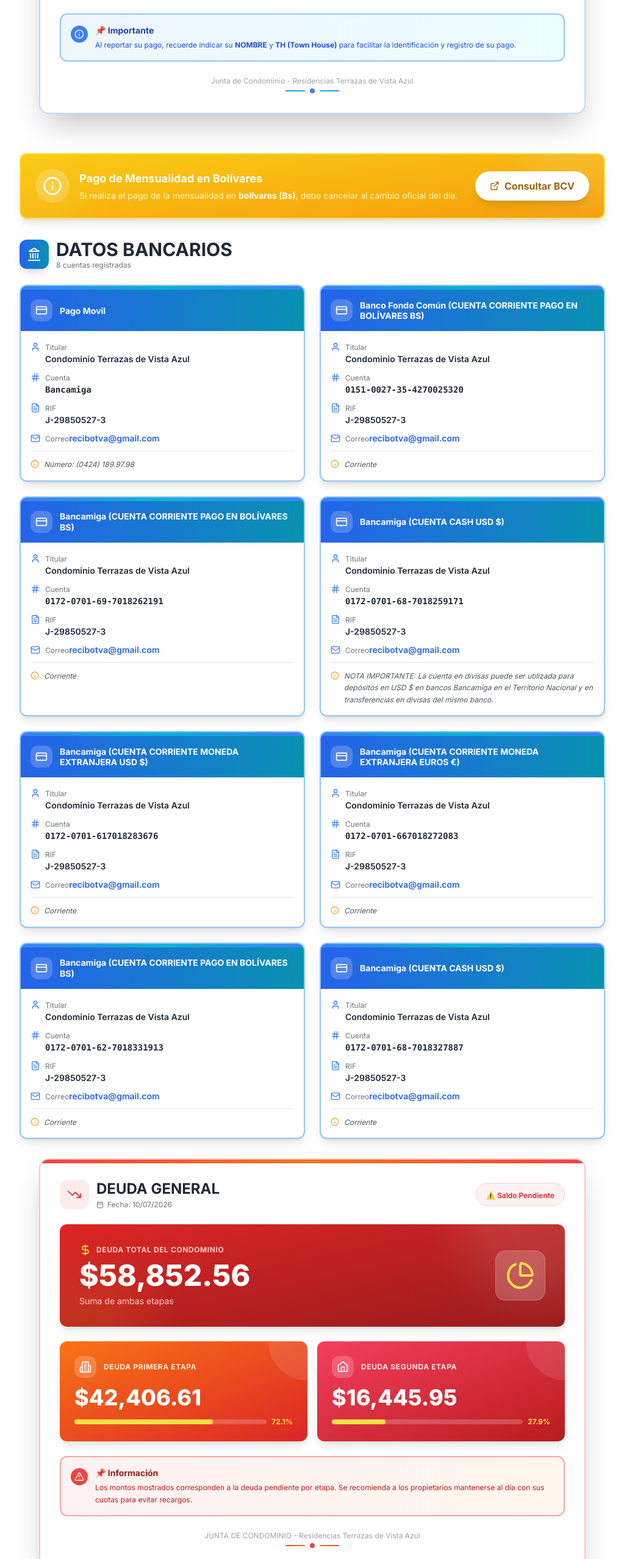
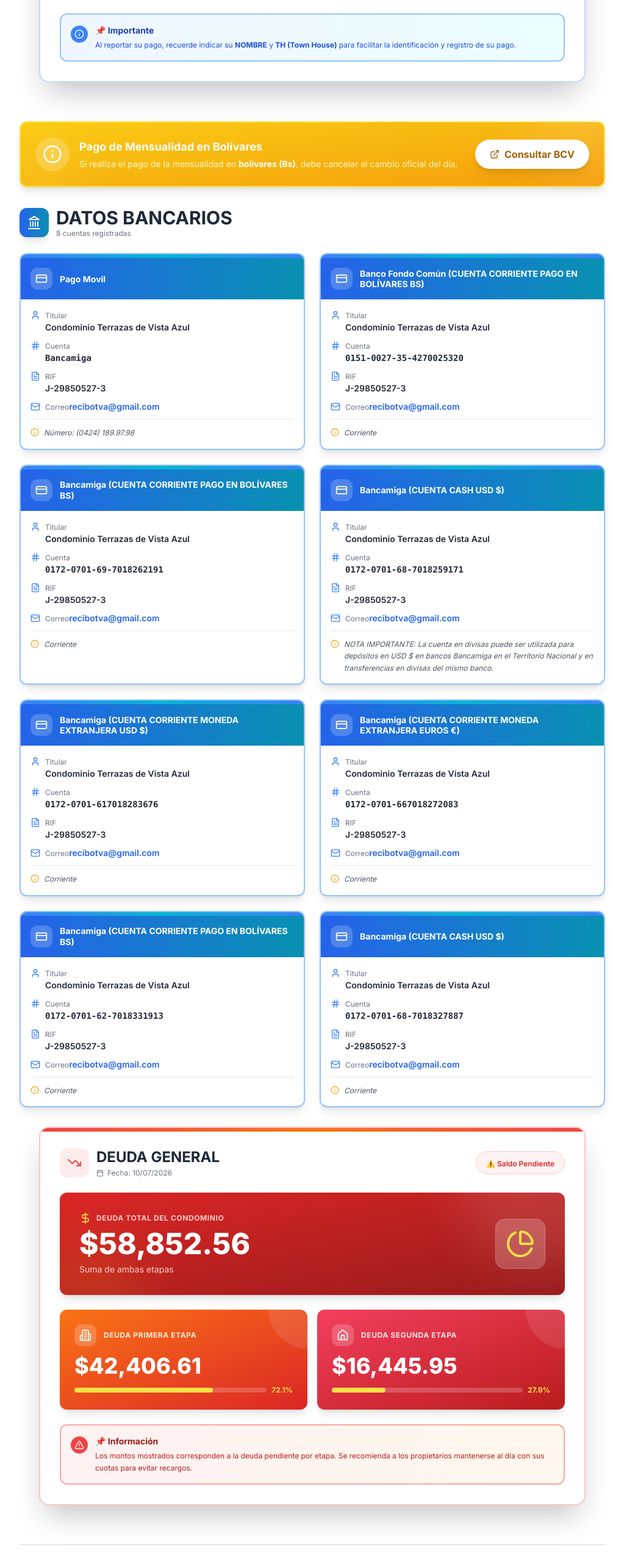
Before and after one commit to JanteWinkel/vista-azul-page, a Next.js app: page /finanzas in a window 1280 px wide. Shown: the part 1565-4122 px from the top of the page at 61% size, without its empty margins (128-1151 px from the left). Built offline with nearby package versions, Linux system fonts and the light colour scheme.

Commit message:
cambios footers

```diff
--- a/app/convovatorias/asamblea.tsx
+++ b/app/convovatorias/asamblea.tsx
@@ -159,18 +159,6 @@ const InfoBloqueoControl = () => {
                         </div>
                     </div>
 
-                    {/* Footer */}
-                    <div className="mt-6 text-center">
-                        <p className="text-xs text-gray-400 dark:text-gray-500">
-                            JUNTA DE CONDOMINIO
-                        </p>
-                        <div className="flex items-center justify-center gap-2 mt-1">
-                            <span className="w-8 h-0.5 bg-gradient-to-r from-red-500 to-orange-500 rounded-full"></span>
-                            <span className="w-2 h-2 bg-red-500 rounded-full"></span>
-                            <span className="w-8 h-0.5 bg-gradient-to-l from-red-500 to-orange-500 rounded-full"></span>
-                        </div>
-                    </div>
-
                 </div>
             </div>
         </div>
--- a/app/finanzas/components/contatc.tsx
+++ b/app/finanzas/components/contatc.tsx
@@ -234,17 +234,6 @@ const Contact = () => {
                         </div>
                     </div>
 
-                    {/* Footer */}
-                    <div className="mt-6 text-center">
-                        <p className="text-xs text-gray-400 dark:text-gray-500">
-                            Junta de Condominio - Residencias Terrazas de Vista Azul
-                        </p>
-                        <div className="flex items-center justify-center gap-2 mt-1">
-                            <span className="w-8 h-0.5 bg-gradient-to-r from-blue-500 to-cyan-500 rounded-full"></span>
-                            <span className="w-2 h-2 bg-blue-500 rounded-full"></span>
-                            <span className="w-8 h-0.5 bg-gradient-to-l from-blue-500 to-cyan-500 rounded-full"></span>
-                        </div>
-                    </div>
 
                 </div>
             </div>
--- a/app/finanzas/components/deudas.tsx
+++ b/app/finanzas/components/deudas.tsx
@@ -164,18 +164,6 @@ const Deudas = () => {
                         </div>
                     </div>
 
-                    {/* Footer */}
-                    <div className="mt-6 text-center">
-                        <p className="text-xs text-gray-400 dark:text-gray-500">
-                            JUNTA DE CONDOMINIO - Residencias Terrazas de Vista Azul
-                        </p>
-                        <div className="flex items-center justify-center gap-2 mt-1">
-                            <span className="w-8 h-0.5 bg-gradient-to-r from-red-500 to-orange-500 rounded-full"></span>
-                            <span className="w-2 h-2 bg-red-500 rounded-full"></span>
-                            <span className="w-8 h-0.5 bg-gradient-to-l from-red-500 to-orange-500 rounded-full"></span>
-                        </div>
-                    </div>
-
                 </div>
             </div>
         </div>
--- a/app/normativas/components/mascotas.tsx
+++ b/app/normativas/components/mascotas.tsx
@@ -132,20 +132,6 @@ const MascotasComponent = () => {
                         </div>
                     </div>
 
-
-
-                    {/* Footer */}
-                    <div className="mt-6 text-center">
-                        <p className="text-xs text-gray-400 dark:text-gray-500">
-                            JUNTA DE CONDOMINIO
-                        </p>
-                        <div className="flex items-center justify-center gap-2 mt-1">
-                            <span className="w-8 h-0.5 bg-gradient-to-r from-orange-500 to-amber-500 rounded-full"></span>
-                            <span className="w-2 h-2 bg-orange-500 rounded-full"></span>
-                            <span className="w-8 h-0.5 bg-gradient-to-l from-orange-500 to-amber-500 rounded-full"></span>
-                        </div>
-                    </div>
-
                 </div>
             </div>
         </div>
--- a/app/normativas/components/piscina.tsx
+++ b/app/normativas/components/piscina.tsx
@@ -191,18 +191,6 @@ const PiscinaComponent = () => {
                         </div>
                     </div>
 
-                    {/* Footer */}
-                    <div className="mt-6 text-center">
-                        <p className="text-xs text-gray-400 dark:text-gray-500">
-                            JUNTA DE CONDOMINIO
-                        </p>
-                        <div className="flex items-center justify-center gap-2 mt-1">
-                            <span className="w-8 h-0.5 bg-gradient-to-r from-blue-500 to-cyan-500 rounded-full"></span>
-                            <span className="w-2 h-2 bg-blue-500 rounded-full"></span>
-                            <span className="w-8 h-0.5 bg-gradient-to-l from-blue-500 to-cyan-500 rounded-full"></span>
-                        </div>
-                    </div>
-
                 </div>
             </div>
         </div>
--- a/components/direccion.tsx
+++ b/components/direccion.tsx
@@ -128,18 +128,6 @@ const InfoUbicacion = () => {
                         </div>
                     </div>
 
-                    {/* Footer */}
-                    <div className="mt-6 text-center">
-                        <p className="text-xs text-gray-400 dark:text-gray-500">
-                            JUNTA DE CONDOMINIO
-                        </p>
-                        <div className="flex items-center justify-center gap-2 mt-1">
-                            <span className="w-8 h-0.5 bg-gradient-to-r from-blue-500 to-cyan-500 rounded-full"></span>
-                            <span className="w-2 h-2 bg-blue-500 rounded-full"></span>
-                            <span className="w-8 h-0.5 bg-gradient-to-l from-blue-500 to-cyan-500 rounded-full"></span>
-                        </div>
-                    </div>
-
                 </div>
             </div>
         </div>
```
